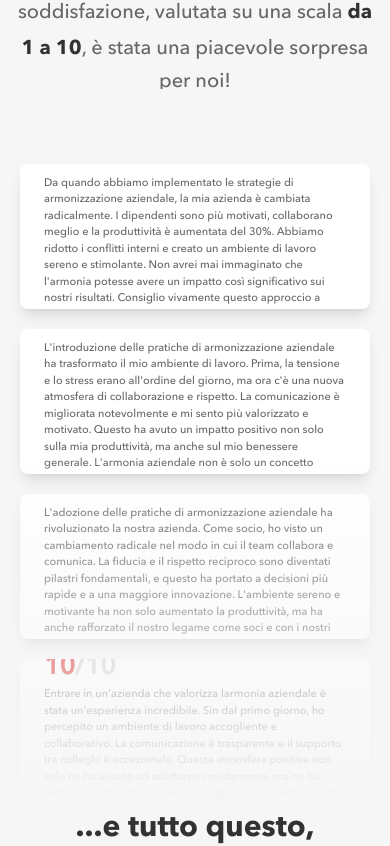
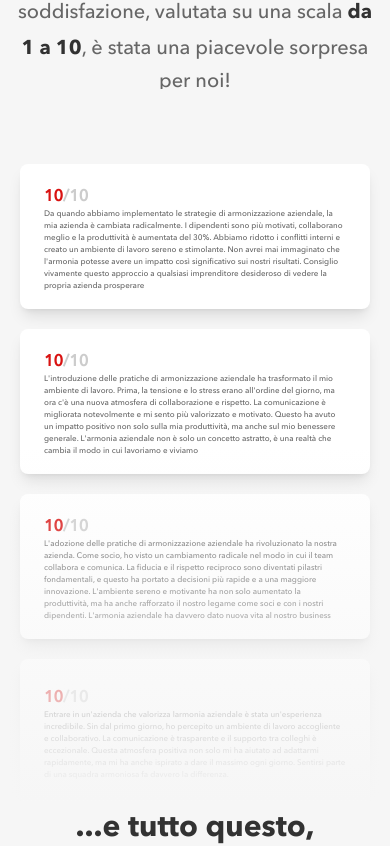
Before and after one commit to emilianogarciaok/bussines-channel, a Next.js app: page / in a window 390 px wide. Shown: the part 5040-5886 px from the top of the page. Built offline with nearby package versions, Linux system fonts and the light colour scheme.

Commit message:
Responsive

```diff
--- a/components/reusable/CardProof.jsx
+++ b/components/reusable/CardProof.jsx
@@ -29,14 +29,14 @@ export const CardProof = () => {
       {cards.map((card) => {
         return (
           <div
-            className="w-[350px] sm:w-[400px]  md:w-[554px] h-[145px] overflow-hidden bg-white rounded-lg shadow-lg mx-auto flex items-center mb-[20px] ml-0 sm:ml-[30px]"
+            className="w-[350px]  sm:w-[400px]  md:w-[554px] h-[145px] overflow-hidden bg-white rounded-lg shadow-lg mx-auto flex items-center mb-[20px] ml-0 sm:ml-[30px]"
             key={card.index}
           >
             <div className="px-6 w-full text-white overflow-hidden">
-              <h5 className=" font-bold text-[26px] text-secondary-100">
+              <h5 className=" font-bold  md:text-[26px] text-secondary-100">
                 <span className="text-primary-500">{card.review}</span>/10
               </h5>
-              <p className="text-[11px] text-secondary-500 font-avenirlight">
+              <p className="text-[8px] md:text-[11px] text-secondary-500 font-avenirlight">
                 {card.text}
               </p>
             </div>
```
